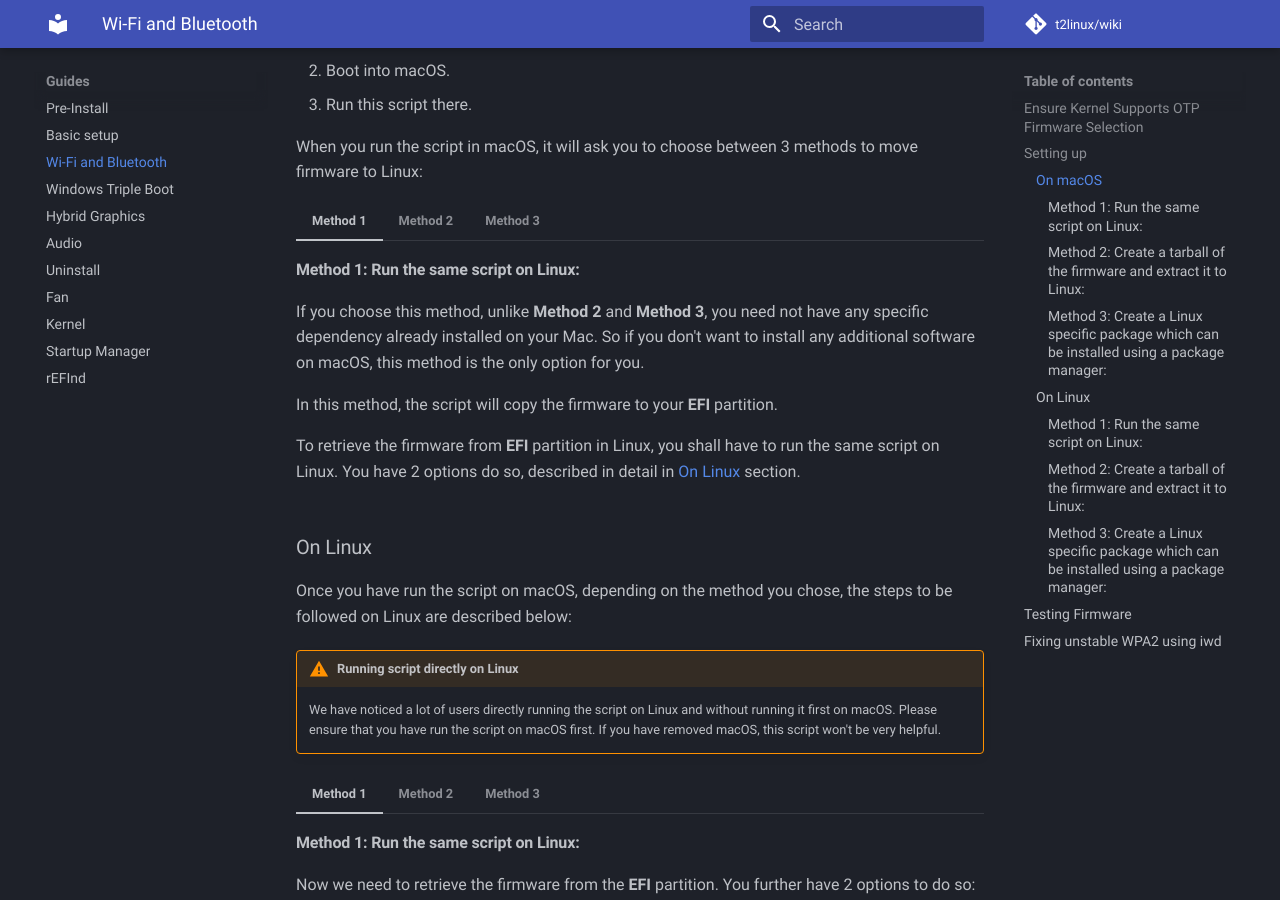
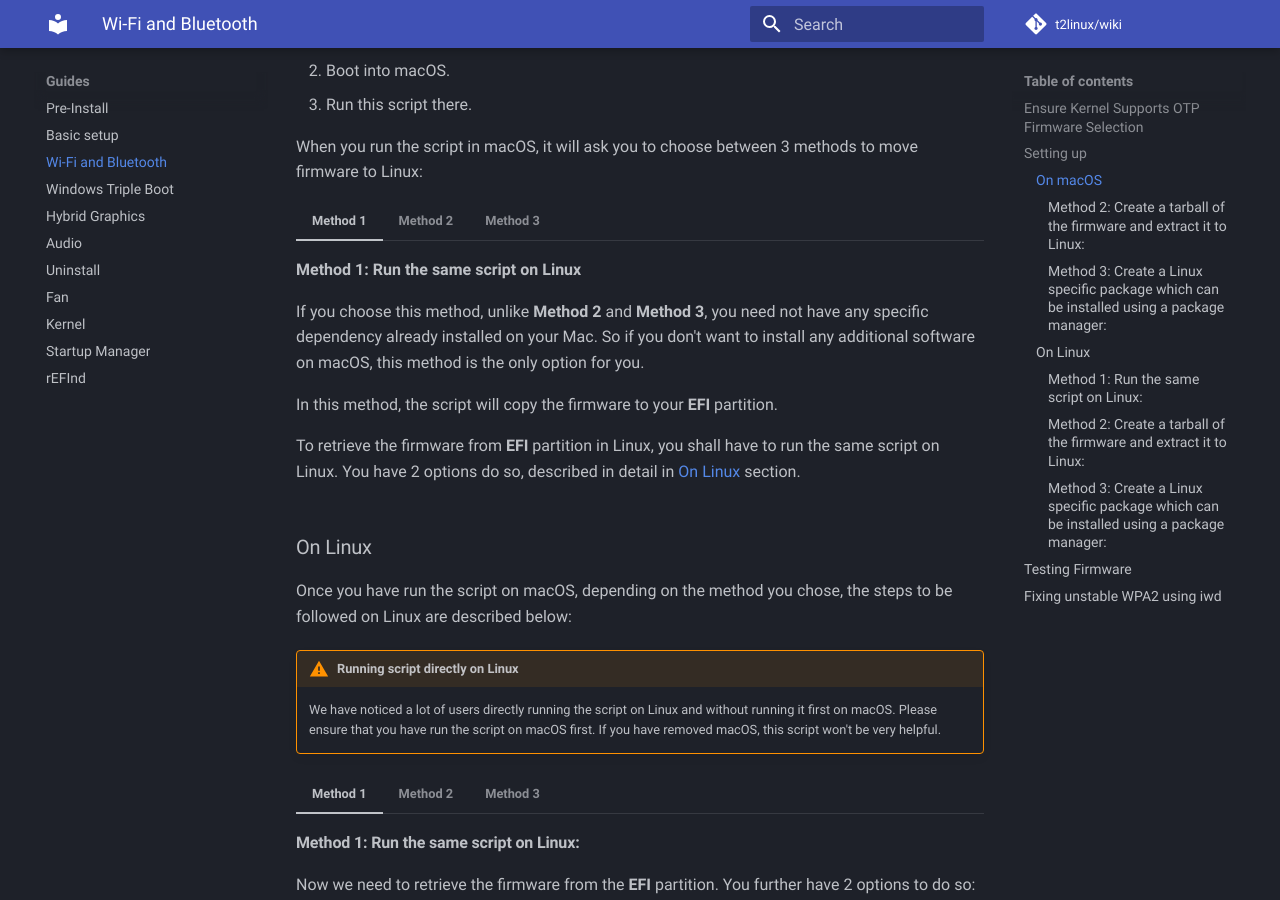
Before and after one commit to t2linux/wiki, an MkDocs documentation site: the page built from docs/guides/wifi-bluetooth.md, in a window 1280 px wide and 900 px high, scrolled down 992 px. Built offline with MkDocs 1.6.1 and Material for MkDocs 9.7.7, drawn with Linux system fonts in a browser that asks for light colours; comment, search, counter and statistics services are not loaded.

Commit message:
Update docs/guides/wifi-bluetooth.md
Co-authored-by: Cassie Cheung <me@soopy.moe>

```diff
--- a/docs/guides/wifi-bluetooth.md
+++ b/docs/guides/wifi-bluetooth.md
@@ -31,7 +31,7 @@ We now use a script which can help you set up Wi-Fi and Bluetooth. Follow the in
 When you run the script in macOS, it will ask you to choose between 3 methods to move firmware to Linux:
 
 === "Method 1"
-    #### Method 1: Run the same script on Linux:
+    **Method 1: Run the same script on Linux**
 
     If you choose this method, unlike **Method 2** and **Method 3**, you need not have any specific dependency already installed on your Mac. So if you don't want to install any additional software on macOS, this method is the only option for you.
 
```
